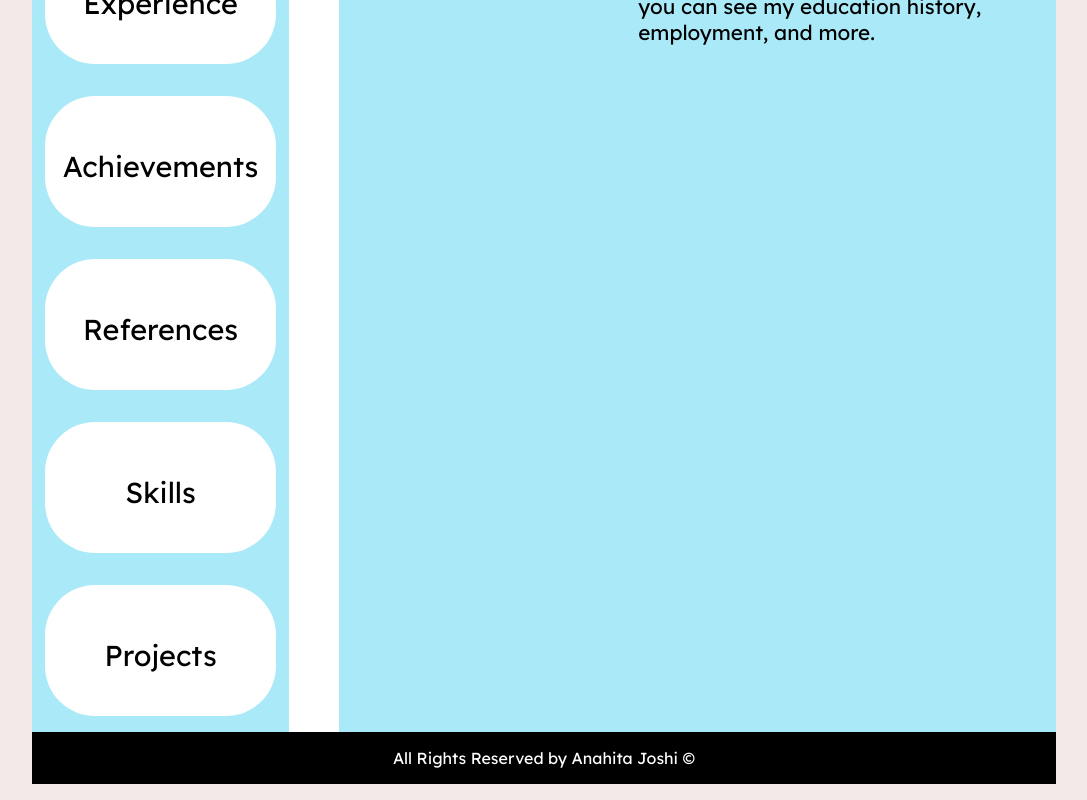
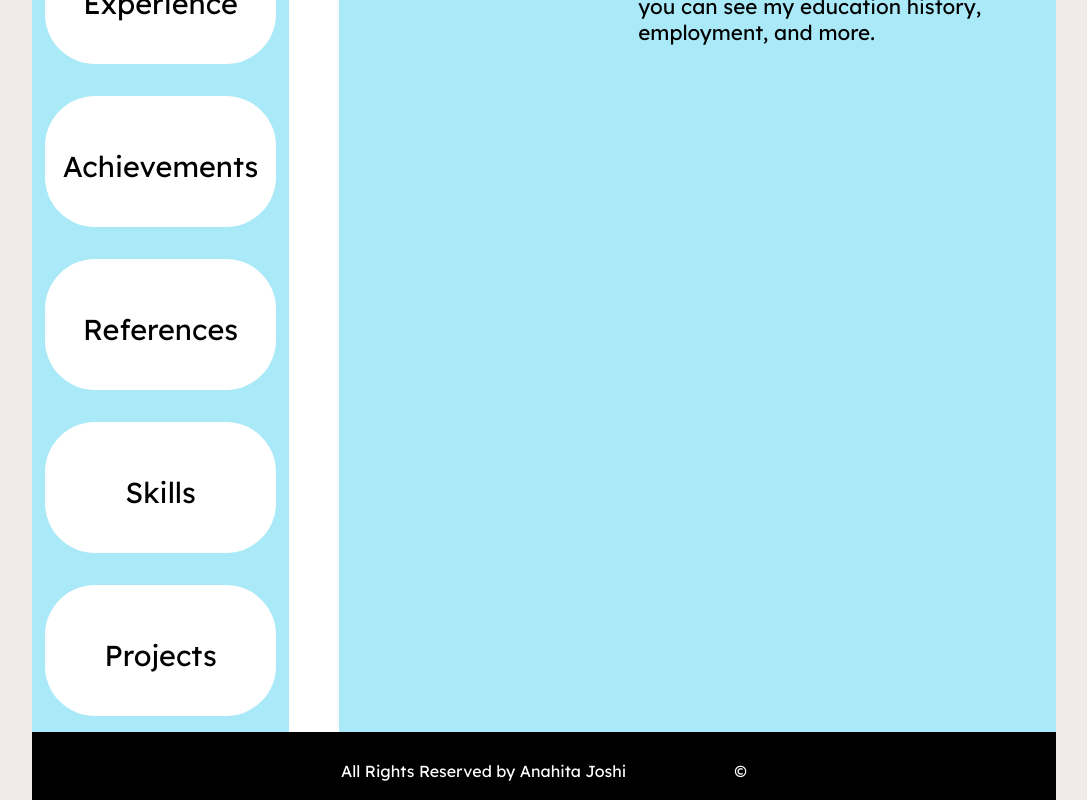
Before and after one commit to anahitajoshi/mp-3, a React (Vite) app: page / in a window 1280 px wide. Shown: the part 509-1309 px from the top of the page, without its empty margins (96-1183 px from the left). Built offline with nearby package versions, Linux system fonts and the light colour scheme.

Commit message:
added dummy link for credits in footer

```diff
--- a/src/components/Footer.tsx
+++ b/src/components/Footer.tsx
@@ -1,4 +1,5 @@
 import { styled } from "styled-components";
+import { Link } from "react-router";
 
 const StyledFooter = styled.footer`
   display: flex;
@@ -15,11 +16,23 @@ const StyledP = styled.p`
   margin: 0;
 `;
 
+const StyledLink = styled(Link)`
+  color: black;
+  text-decoration: none;
+  font-size: calc(16px + 1vw);
+  text-align: center;
+
+  @media screen and (max-width: 750px) {
+    text-decoration: none;
+    font-size: calc(2px + 1vw);
+  }
+`;
+
 export default function Footer() {
   return (
     <StyledFooter>
       <StyledP>
-        All Rights Reserved by Anahita Joshi &copy;
+        All Rights Reserved by Anahita Joshi <StyledLink to={`/`}>Credits</StyledLink> &copy;
       </StyledP>
     </StyledFooter>
   );
```
